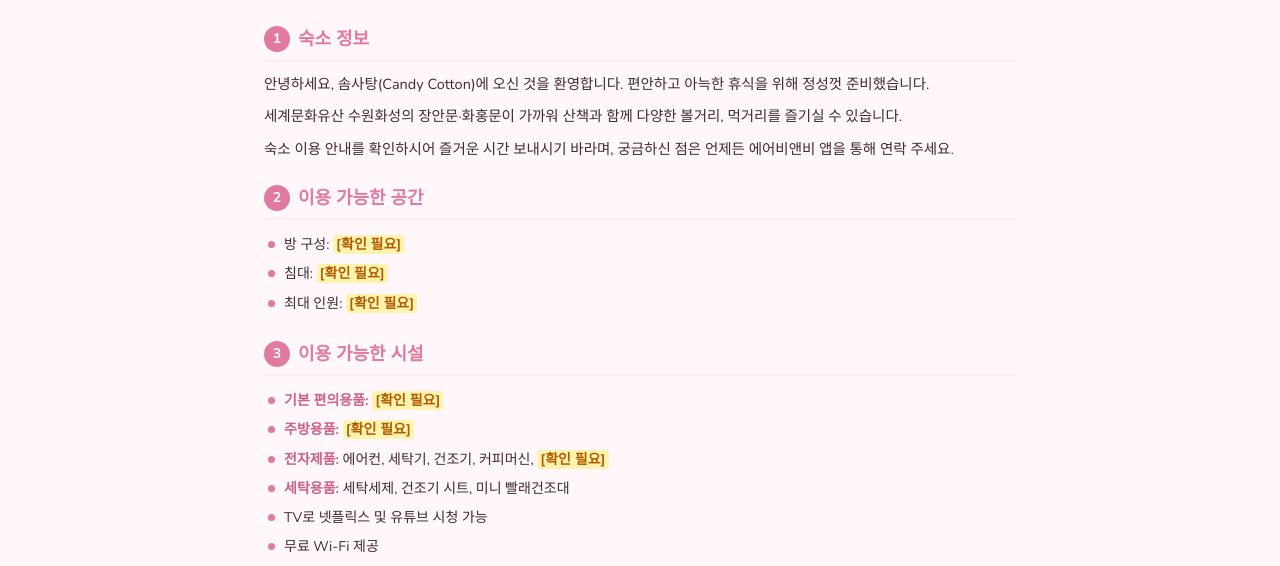
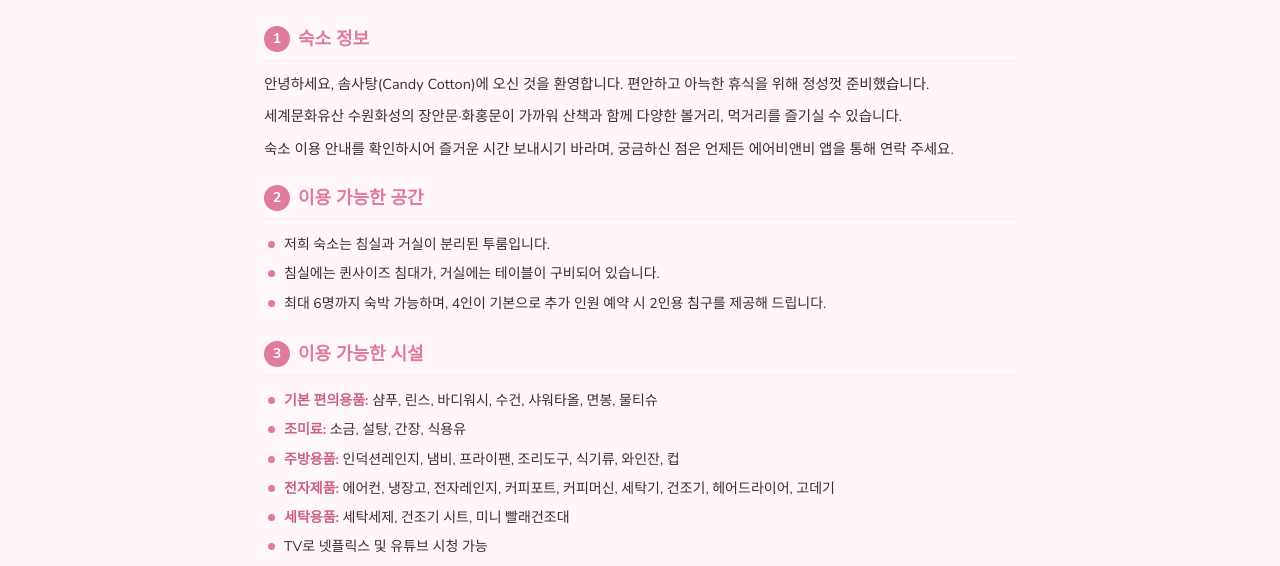
Before and after one commit to filling1114/filling, a plain HTML site: page somsatang/print/intro.html in a window 1280 px wide. Shown: the part 214-780 px from the top of the page. Drawn offline with nearby package versions, Linux system fonts and the light colour scheme.

Commit message:
feat: 솜사탕 인쇄용 숙소 소개에 방 구성·인원·비치 물품 채우기 (커피머신·세탁기·건조기 추가)
Co-Authored-By: Claude Opus 5.5 <noreply@anthropic.com>

```diff
--- a/somsatang/print/intro.html
+++ b/somsatang/print/intro.html
@@ -385,18 +385,19 @@
     <div class="info-section">
       <h2><span class="num">2</span> 이용 가능한 공간</h2>
       <ul>
-        <li>방 구성: <span class="todo">[확인 필요]</span></li>
-        <li>침대: <span class="todo">[확인 필요]</span></li>
-        <li>최대 인원: <span class="todo">[확인 필요]</span></li>
+        <li>저희 숙소는 침실과 거실이 분리된 투룸입니다.</li>
+        <li>침실에는 퀸사이즈 침대가, 거실에는 테이블이 구비되어 있습니다.</li>
+        <li>최대 6명까지 숙박 가능하며, 4인이 기본으로 추가 인원 예약 시 2인용 침구를 제공해 드립니다.</li>
       </ul>
     </div>
 
     <div class="info-section">
       <h2><span class="num">3</span> 이용 가능한 시설</h2>
       <ul>
-        <li><span class="amenity-label">기본 편의용품:</span> <span class="todo">[확인 필요]</span></li>
-        <li><span class="amenity-label">주방용품:</span> <span class="todo">[확인 필요]</span></li>
-        <li><span class="amenity-label">전자제품:</span> 에어컨, 세탁기, 건조기, 커피머신, <span class="todo">[확인 필요]</span></li>
+        <li><span class="amenity-label">기본 편의용품:</span> 샴푸, 린스, 바디워시, 수건, 샤워타올, 면봉, 물티슈</li>
+        <li><span class="amenity-label">조미료:</span> 소금, 설탕, 간장, 식용유</li>
+        <li><span class="amenity-label">주방용품:</span> 인덕션레인지, 냄비, 프라이팬, 조리도구, 식기류, 와인잔, 컵</li>
+        <li><span class="amenity-label">전자제품:</span> 에어컨, 냉장고, 전자레인지, 커피포트, 커피머신, 세탁기, 건조기, 헤어드라이어, 고데기</li>
         <li><span class="amenity-label">세탁용품:</span> 세탁세제, 건조기 시트, 미니 빨래건조대</li>
         <li>TV로 넷플릭스 및 유튜브 시청 가능</li>
         <li>무료 Wi-Fi 제공</li>
@@ -435,18 +436,19 @@
     <div class="info-section">
       <h2><span class="num">2</span> Available Spaces</h2>
       <ul>
-        <li>Rooms: <span class="todo">[확인 필요]</span></li>
-        <li>Beds: <span class="todo">[확인 필요]</span></li>
-        <li>Max guests: <span class="todo">[확인 필요]</span></li>
+        <li>Our place is a two-room unit with a separate bedroom and living room.</li>
+        <li>The bedroom is equipped with a queen-size bed, and the living room has a table.</li>
+        <li>Up to 6 guests. The standard setup is for 4 guests, and bedding for additional guests is available upon request.</li>
       </ul>
     </div>
 
     <div class="info-section">
       <h2><span class="num">3</span> Available Amenities</h2>
       <ul>
-        <li><span class="amenity-label">Basic amenities:</span> <span class="todo">[확인 필요]</span></li>
-        <li><span class="amenity-label">Kitchenware:</span> <span class="todo">[확인 필요]</span></li>
-        <li><span class="amenity-label">Appliances:</span> Air conditioner, washer, dryer, coffee machine, <span class="todo">[확인 필요]</span></li>
+        <li><span class="amenity-label">Basic amenities:</span> Shampoo, conditioner, body wash, towels, bath towels, cotton swabs, wet tissues</li>
+        <li><span class="amenity-label">Seasonings:</span> Salt, sugar, soy sauce, cooking oil</li>
+        <li><span class="amenity-label">Kitchenware:</span> Induction stove, pots, frying pan, cooking utensils, tableware, wine glasses, cups</li>
+        <li><span class="amenity-label">Electronics:</span> Air conditioner, refrigerator, microwave, electric kettle, coffee machine, washer, dryer, hairdryer, hair straightener</li>
         <li><span class="amenity-label">Laundry:</span> Detergent, dryer sheets, mini drying rack</li>
         <li>Netflix and YouTube available on the TV</li>
         <li>Free Wi-Fi</li>
@@ -485,18 +487,19 @@
     <div class="info-section">
       <h2><span class="num">2</span> 可使用空间</h2>
       <ul>
-        <li>房间构成: <span class="todo">[확인 필요]</span></li>
-        <li>床: <span class="todo">[확인 필요]</span></li>
-        <li>最多人数: <span class="todo">[확인 필요]</span></li>
+        <li>我们的住宿为两室，卧室和客厅分开。</li>
+        <li>卧室配有大床（Queen Size），客厅设有餐桌。</li>
+        <li>最多可入住6人，基本入住4人，如有额外入住需求，可提供2人用的床上用品。</li>
       </ul>
     </div>
 
     <div class="info-section">
       <h2><span class="num">3</span> 可使用设施</h2>
       <ul>
-        <li><span class="amenity-label">基本用品:</span> <span class="todo">[확인 필요]</span></li>
-        <li><span class="amenity-label">厨房用品:</span> <span class="todo">[확인 필요]</span></li>
-        <li><span class="amenity-label">电器:</span> 空调、洗衣机、烘干机、咖啡机、<span class="todo">[확인 필요]</span></li>
+        <li><span class="amenity-label">基础用品:</span> 洗发水、护发素、沐浴露、毛巾、浴巾、棉签、湿巾</li>
+        <li><span class="amenity-label">调味品:</span> 食盐、白糖、酱油、食用油</li>
+        <li><span class="amenity-label">厨房用品:</span> 电磁炉、锅具、煎锅、厨具、餐具、酒杯、水杯</li>
+        <li><span class="amenity-label">电器设备:</span> 空调、冰箱、微波炉、电热水壶、咖啡机、洗衣机、烘干机、吹风机、直发器</li>
         <li><span class="amenity-label">洗衣用品:</span> 洗衣液、烘干机柔顺片、迷你晾衣架</li>
         <li>电视可观看Netflix和YouTube</li>
         <li>免费Wi-Fi</li>
@@ -529,24 +532,25 @@
       <h2><span class="num">1</span> 宿泊施設のご案内</h2>
       <p>こんにちは、ソムサタン（Candy Cotton）へようこそ。快適でくつろげる滞在のために心を込めて準備しました。</p>
       <p>世界文化遺産・水原華城の長安門、華虹門がすぐ近くにあり、散策とともにさまざまな観光やグルメをお楽しみいただけます。</p>
-      <p>ご利用案内をご確認のうえ楽しい時間をお過ごしください。ご不明な点はいつでもAirbnbアプリからご連絡ください。</p>
+      <p>ご不明な点はいつでもAirbnbアプリからご連絡ください。</p>
     </div>
 
     <div class="info-section">
       <h2><span class="num">2</span> ご利用いただける空間</h2>
       <ul>
-        <li>お部屋の構成: <span class="todo">[확인 필요]</span></li>
-        <li>ベッド: <span class="todo">[확인 필요]</span></li>
-        <li>最大人数: <span class="todo">[확인 필요]</span></li>
+        <li>寝室とリビングが分かれた2部屋タイプです。</li>
+        <li>寝室にはクイーンサイズベッド、リビングにはテーブルが備わっています。</li>
+        <li>最大6名まで宿泊可能で、基本4名、追加人数の予約時には2人分の寝具を提供します。</li>
       </ul>
     </div>
 
     <div class="info-section">
       <h2><span class="num">3</span> ご利用いただける設備</h2>
       <ul>
-        <li><span class="amenity-label">基本アメニティ:</span> <span class="todo">[확인 필요]</span></li>
-        <li><span class="amenity-label">キッチン用品:</span> <span class="todo">[확인 필요]</span></li>
-        <li><span class="amenity-label">家電:</span> エアコン、洗濯機、乾燥機、コーヒーマシン、<span class="todo">[확인 필요]</span></li>
+        <li><span class="amenity-label">基本アメニティ:</span> シャンプー、リンス、ボディソープ、タオル、バスタオル、綿棒、ウェットティッシュ</li>
+        <li><span class="amenity-label">調味料:</span> 塩、砂糖、醤油、食用油</li>
+        <li><span class="amenity-label">キッチン用品:</span> IHコンロ、鍋、フライパン、調理器具、食器類、ワイングラス、コップ</li>
+        <li><span class="amenity-label">家電製品:</span> エアコン、冷蔵庫、電子レンジ、電気ケトル、コーヒーマシン、洗濯機、乾燥機、ヘアドライヤー、ヘアアイロン</li>
         <li><span class="amenity-label">洗濯用品:</span> 洗剤、乾燥機シート、ミニ物干しラック</li>
         <li>TVでNetflix・YouTubeをご覧いただけます</li>
         <li>無料Wi-Fi</li>
```
